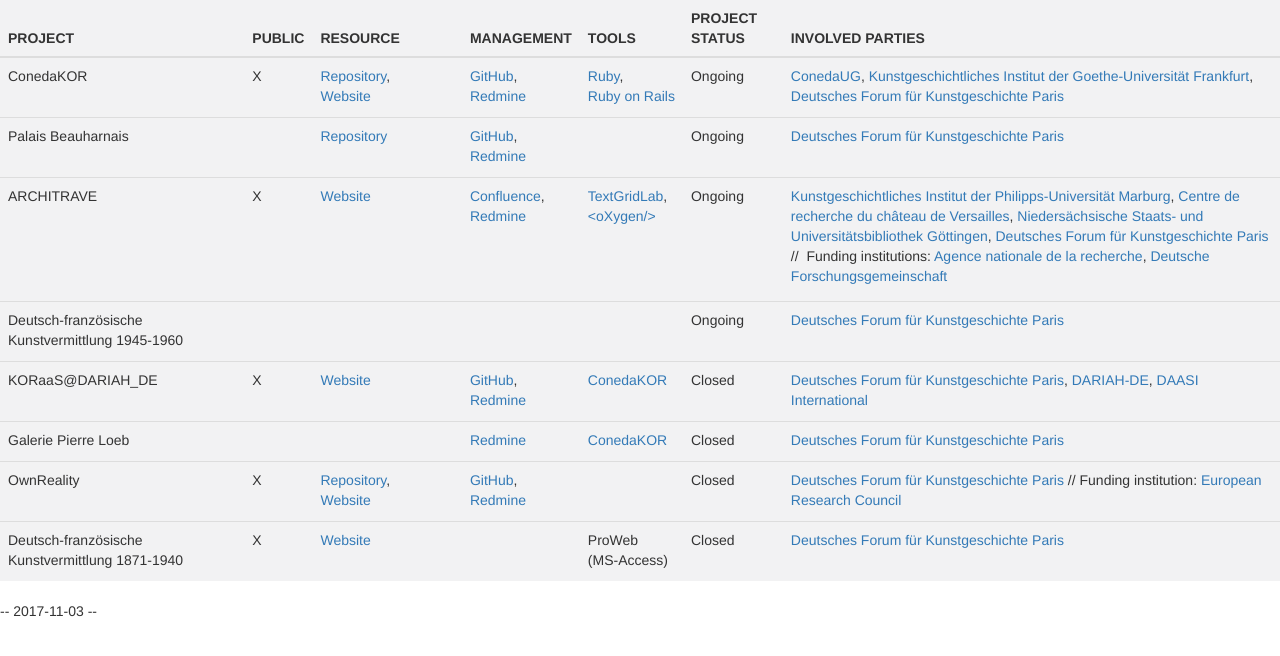
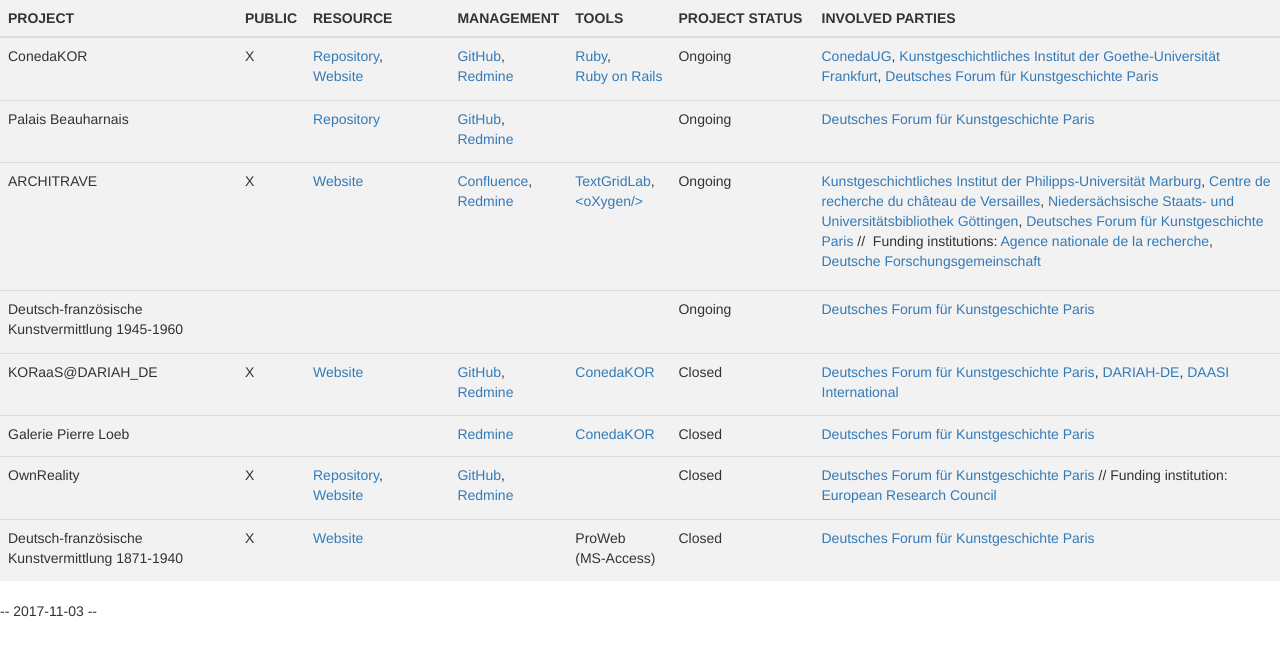
Before and after one commit to dfk-paris/dfk-paris.github.io, a plain HTML site: page index.html in a window 1280 px wide. Drawn offline with nearby package versions, Linux system fonts and the light colour scheme.

Commit message:
widthwiz

```diff
--- a/index.html
+++ b/index.html
@@ -31,7 +31,7 @@
     <th width="150">RESOURCE</th>
     <th width="100">MANAGEMENT</th>
     <th width="100">TOOLS</th>
-    <th width="100">PROJECT STATUS</th>
+    <th width="150">PROJECT STATUS</th>
     <th width="500">INVOLVED PARTIES</th>
   <tbody>
 
```
